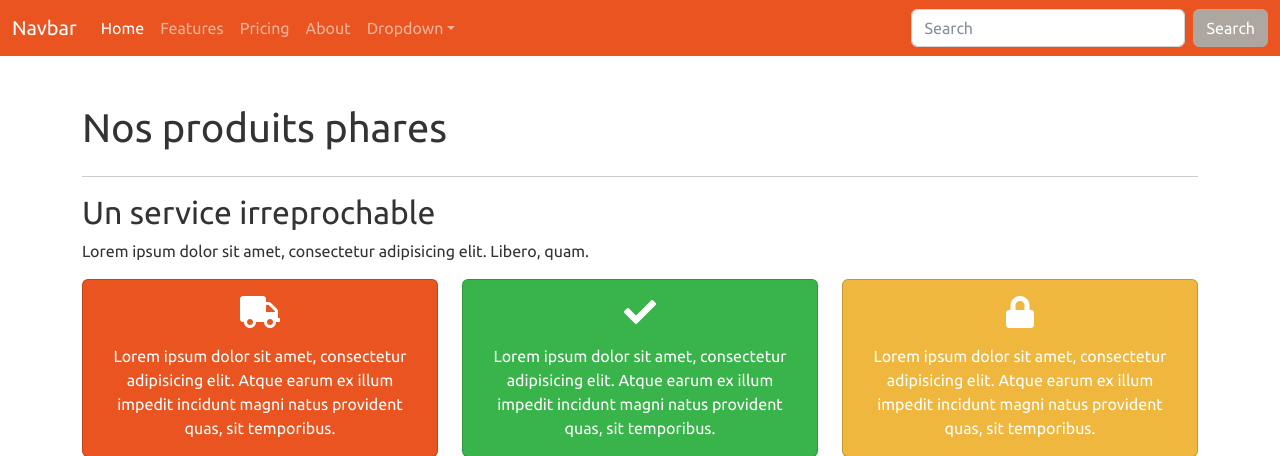
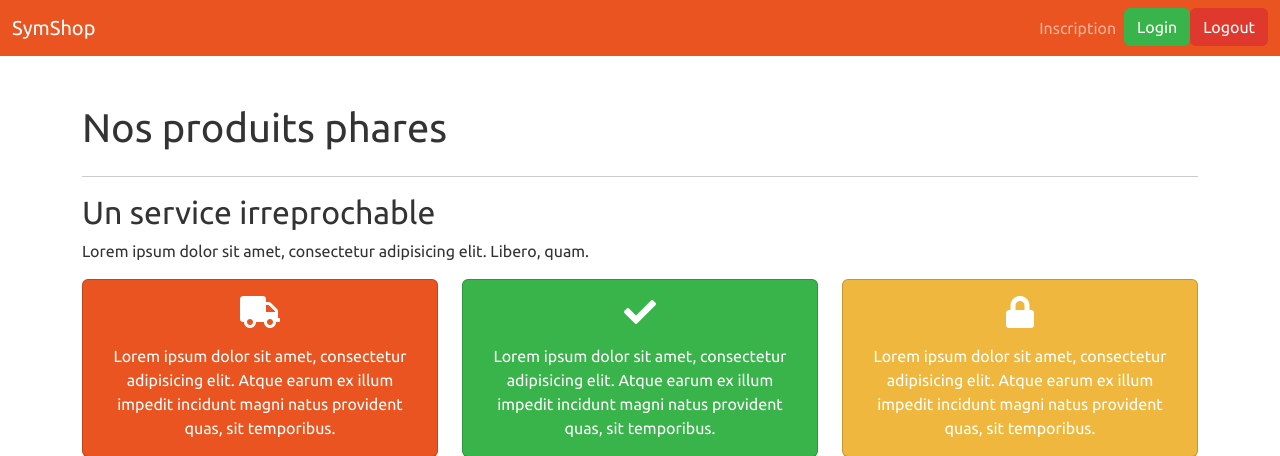
Before and after one commit to AurelBichop/Cours-SymE-com, a Symfony app: template templates/home.html.twig in a window 1280 px wide. Shown: the top 456 px of the page. Run offline with Twig, Linux system fonts and the light colour scheme; the template is opened without the code that fills it, so the values that code supplies are empty; some libraries are stand-ins or nearby versions.

Commit message:
travail sur la navBar

```diff
--- a/src/Controller/CategoryController.php
+++ b/src/Controller/CategoryController.php
@@ -22,7 +22,7 @@ class CategoryController extends AbstractController
         $form = $this->createForm(CategoryType::class,$category);
         $form->handleRequest($request);
 
-        if($form->isSubmitted()){
+        if($form->isSubmitted() && $form->isValid()){
             $category->setSlug(strtolower($slugger->slug($category->getName())));
             $entityManager->persist($category);
             $entityManager->flush();
@@ -41,7 +41,7 @@ class CategoryController extends AbstractController
         $form = $this->createForm(CategoryType::class,$category);
         $form->handleRequest($request);
 
-        if($form->isSubmitted()){
+        if($form->isSubmitted() && $form->isValid()){
             $category->setSlug(strtolower($slugger->slug($category->getName())));
             $entityManager->flush();
 
--- a/src/Entity/Category.php
+++ b/src/Entity/Category.php
@@ -6,6 +6,7 @@ use App\Repository\CategoryRepository;
 use Doctrine\Common\Collections\ArrayCollection;
 use Doctrine\Common\Collections\Collection;
 use Doctrine\ORM\Mapping as ORM;
+use Symfony\Component\Validator\Constraints as Assert;
 
 /**
  * @ORM\Entity(repositoryClass=CategoryRepository::class)
@@ -22,6 +23,8 @@ class Category
 
     /**
      * @ORM\Column(type="string", length=255)
+     * @Assert\NotBlank(message="Le nom de la catégorie est obgligatoire")
+     * @Assert\Length(min=3, max=255, minMessage="le nom de la catégorie doit faire au moins 3 caractères")
      */
     private $name;
 
--- a/src/Form/CategoryType.php
+++ b/src/Form/CategoryType.php
@@ -13,7 +13,9 @@ class CategoryType extends AbstractType
     public function buildForm(FormBuilderInterface $builder, array $options)
     {
         $builder
-            ->add('name',TextType::class)
+            ->add('name',TextType::class,[
+                "required"=>false
+            ])
         ;
     }
 
--- a/templates/shared/_navbar.html.twig
+++ b/templates/shared/_navbar.html.twig
@@ -1,41 +1,29 @@
 <nav class="navbar navbar-expand-lg navbar-dark bg-primary">
     <div class="container-fluid">
-        <a class="navbar-brand" href="#">Navbar</a>
+        <a class="navbar-brand" href="/">SymShop</a>
         <button class="navbar-toggler" type="button" data-bs-toggle="collapse" data-bs-target="#navbarColor01" aria-controls="navbarColor01" aria-expanded="false" aria-label="Toggle navigation">
             <span class="navbar-toggler-icon"></span>
         </button>
 
         <div class="collapse navbar-collapse" id="navbarColor01">
             <ul class="navbar-nav me-auto">
+                {% for c in categoryRepository.findAll() %}
+                    <li class="nav-item">
+                        <a href="#" class="nav-link">{{ c.name }}</a>
+                    </li>
+                {% endfor %}
+            </ul>
+            <ul class="navbar-nav">
                 <li class="nav-item">
-                    <a class="nav-link active" href="#">Home
-                        <span class="visually-hidden">(current)</span>
-                    </a>
+                    <a href="#" class="nav-link">Inscription</a>
                 </li>
                 <li class="nav-item">
-                    <a class="nav-link" href="#">Features</a>
+                    <a href="#" class="btn btn-success">Login</a>
                 </li>
                 <li class="nav-item">
-                    <a class="nav-link" href="#">Pricing</a>
-                </li>
-                <li class="nav-item">
-                    <a class="nav-link" href="#">About</a>
-                </li>
-                <li class="nav-item dropdown">
-                    <a class="nav-link dropdown-toggle" data-bs-toggle="dropdown" href="#" role="button" aria-haspopup="true" aria-expanded="false">Dropdown</a>
-                    <div class="dropdown-menu">
-                        <a class="dropdown-item" href="#">Action</a>
-                        <a class="dropdown-item" href="#">Another action</a>
-                        <a class="dropdown-item" href="#">Something else here</a>
-                        <div class="dropdown-divider"></div>
-                        <a class="dropdown-item" href="#">Separated link</a>
-                    </div>
+                    <a href="#" class="btn btn-danger">Logout</a>
                 </li>
             </ul>
-            <form class="d-flex">
-                <input class="form-control me-sm-2" type="text" placeholder="Search">
-                <button class="btn btn-secondary my-2 my-sm-0" type="submit">Search</button>
-            </form>
         </div>
     </div>
 </nav>
```
Also changed, not shown: 1 other file.
